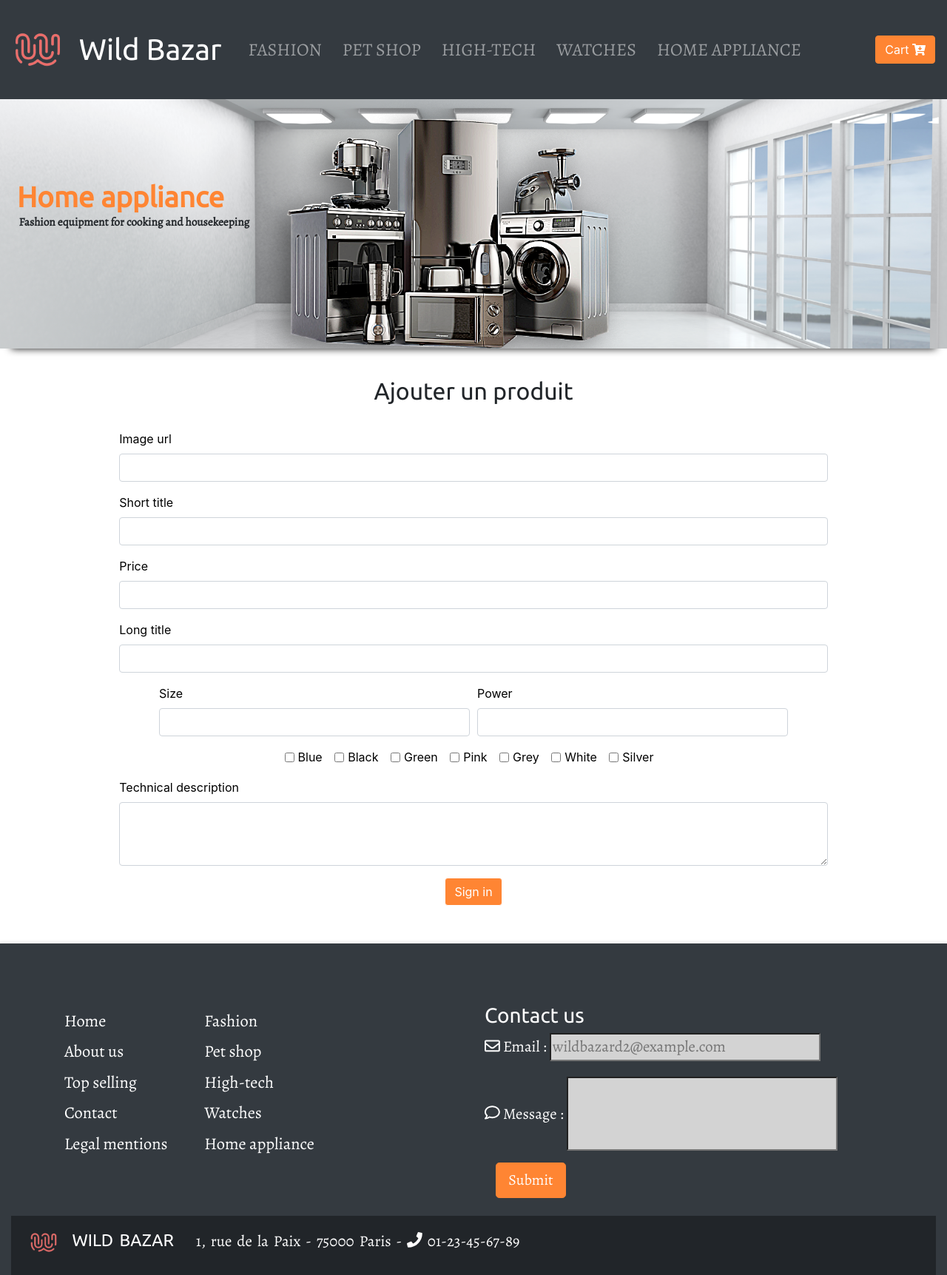
After one commit to WildCodeSchool/orleans-0219-php-wildbazar2, a PHP site: page /categories/electromenagerForm.php in a window 1280 px wide. The commit adds this page. Shown: the whole page at 74% size. Run offline with PHP 8.4, Linux system fonts and the light colour scheme.

Commit message:
creat form for HomeAppliance + labels in footer

```diff
--- /dev/null
+++ b/categories/electromenagerForm.php
@@ -0,0 +1,129 @@
+<?php
+/**
+ * Created by PhpStorm.
+ * User: Julien
+ * Date: 20/03/19
+ * Time: 14:24
+ */
+
+
+
+?>
+
+<!doctype html>
+<html lang="en">
+    <head>
+        <meta charset="UTF-8">
+        <meta name="viewport"
+              content="width=device-width, user-scalable=no, initial-scale=1.0, maximum-scale=1.0, minimum-scale=1.0">
+        <meta http-equiv="X-UA-Compatible" content="ie=edge">
+        <!-- Required meta tags -->
+        <meta charset="utf-8">
+        <meta name="viewport" content="width=device-width, initial-scale=1, shrink-to-fit=no">
+
+        <!-- Bootstrap CSS -->
+        <link rel="stylesheet" href="https://stackpath.bootstrapcdn.com/bootstrap/4.3.1/css/bootstrap.min.css"
+              integrity="sha384-ggOyR0iXCbMQv3Xipma34MD+dH/1fQ784/j6cY/iJTQUOhcWr7x9JvoRxT2MZw1T" crossorigin="anonymous">
+
+        <!--  Call fonts -->
+        <link href="https://fonts.googleapis.com/css?family=Alegreya|Ubuntu" rel="stylesheet">
+
+        <!-- Call local style sheets-->
+        <link rel="stylesheet" href="../css/style.css"/>
+        <link rel="stylesheet" href="../css/electromenager.css"/>
+        <link rel="stylesheet" href="../css/ElectromenagerForm.css"/>
+
+        <title>WB2 - Home appliance - ADD</title>
+    </head>
+    <body>
+<!-- Header -->
+        <?php
+
+        $classValueBanner = 'home_appliance_banner';
+        $imgBannerSrc = '../images/home_appliance_banner.png';
+        $titleBanner = 'Home appliance';
+        $textBanner = 'Fashion equipment for cooking and housekeeping';
+
+        include '../header.php';
+
+        ?>
+
+
+<!-- Main -->
+        <h2>Ajouter un produit</h2>
+        <form class="addForm">
+            <div class="form-row justify-content-center">
+                <div class="form-group col-md-9">
+                    <label for="imageUrl">Image url</label>
+                    <input type="text" class="form-control" id="imageUrl" name="imageUrl">
+                </div>
+                <div class="form-group col-md-9">
+                    <label for="shortTitle">Short title</label>
+                    <input type="text" class="form-control" id="shortTitle" name="shortTile">
+                </div>
+                <div class="form-group col-md-9">
+                    <label for="price">Price</label>
+                    <input type="number" class="form-control" id="price" name="price">
+                </div>
+                <div class="form-group col-md-9">
+                    <label for="longTitle">Long title</label>
+                    <input type="text" class="form-control" id="longTitle" name="longTitle">
+                </div>
+                <div class="form-group col-md-4">
+                    <label for="size">Size</label>
+                    <input type="text" class="form-control" id="size" name="size">
+                </div>
+                <div class="form-group col-md-4">
+                    <label for="power">Power</label>
+                    <input type="text" class="form-control" id="power" name="power">
+                </div>
+<!--COLOR EN CASE A COCHER-->
+                <div class="form-group col-md-9 center">
+                    <?php
+                        $colorsAvailable = ['Blue', 'Black', 'Green', 'Pink', 'Grey', 'White', 'Silver'];
+                    for ($i = 0; $i < count($colorsAvailable); $i++) : ?>
+                    <div class="form-check form-check-inline">
+                        <input class="form-check-input" type="checkbox" id="color<?=$i?>" name="colors">
+                        <label class="form-check-label" for="color<?=$i?>"><?= $colorsAvailable[$i] ?></label>
+                    </div>
+                    <?php endfor ?>
+                </div>
+                <div class="form-group col-md-9">
+                    <label for="exampleFormControlTextarea1">Technical description</label>
+                    <textarea class="form-control" id="technicalDescription" rows="3" name="technicalDescription"></textarea>
+                </div>
+
+
+            </div>
+            <div class="center">
+                <button type="submit" class="btn btnForm">Sign in</button>
+            </div>
+        </form>
+
+
+<!-- Footer -->
+        <?php
+
+        include '../footer.php';
+
+        ?>
+
+<!-- Optional JavaScript -->
+<!-- jQuery first, then Popper.js, then Bootstrap JS -->
+    <script src="https://code.jquery.com/jquery-3.3.1.slim.min.js"
+            integrity="sha384-q8i/X+965DzO0rT7abK41JStQIAqVgRVzpbzo5smXKp4YfRvH+8abtTE1Pi6jizo"
+            crossorigin="anonymous"></script>
+    <script src="https://cdnjs.cloudflare.com/ajax/libs/popper.js/1.14.7/umd/popper.min.js"
+            integrity="sha384-UO2eT0CpHqdSJQ6hJty5KVphtPhzWj9WO1clHTMGa3JDZwrnQq4sF86dIHNDz0W1"
+            crossorigin="anonymous"></script>
+    <script src="https://stackpath.bootstrapcdn.com/bootstrap/4.3.1/js/bootstrap.min.js"
+            integrity="sha384-JjSmVgyd0p3pXB1rRibZUAYoIIy6OrQ6VrjIEaFf/nJGzIxFDsf4x0xIM+B07jRM"
+            crossorigin="anonymous"></script>
+
+    <!-- Font Awesome  -->
+    <script defer src="https://use.fontawesome.com/releases/v5.7.2/js/all.js"
+            integrity="sha384-0pzryjIRos8mFBWMzSSZApWtPl/5++eIfzYmTgBBmXYdhvxPc+XcFEk+zJwDgWbP"
+            crossorigin="anonymous"></script>
+
+    </body>
+</html>
--- /dev/null
+++ b/css/ElectromenagerForm.css
@@ -0,0 +1,17 @@
+h2 {
+    text-align: center;
+    padding-top: 3vw;
+    padding-bottom: 2vw;
+}
+
+.addForm label {
+    color: #000000;
+}
+
+.center {
+    text-align: center;
+}
+
+.addForm {
+    padding-bottom: 4vw;
+}
--- a/css/electromenager.css
+++ b/css/electromenager.css
@@ -33,9 +33,10 @@ p, li {
 	font-weight: bold;
 }
 
-/*.row {
-	margin: auto;
-}*/
+.btnAdd {
+	position: relative;
+	top: -5vw;
+}
 
 .price {
 	font-weight: bold;
--- a/footer.php
+++ b/footer.php
@@ -28,11 +28,11 @@
             <h3>Contact us</h3>
             <form method="post" action="traitement.php">
                 <p>
-                    <label for="email"><i class="far fa-envelope"></i></label>
+                    <label for="email"><i class="far fa-envelope"></i> Email :</label>
                     <input type="email" name="email" id="email" placeholder="wildbazard2@example.com">
                 </p>
                 <p>
-                    <label for="message"> <i class="far fa-comment"></i> </label>  <input type="text" name="message" class="inputText" id="message">
+                    <label for="message"> <i class="far fa-comment"></i> Message :</label>  <input type="text" name="message" class="inputText" id="message">
                 </p>
                 <button type="button" class="btn btn-lg" id="btnFooter">Submit</button>
             </form>
```
Also changed, not shown: categories/electromenager.php (+16 -12 lines).
